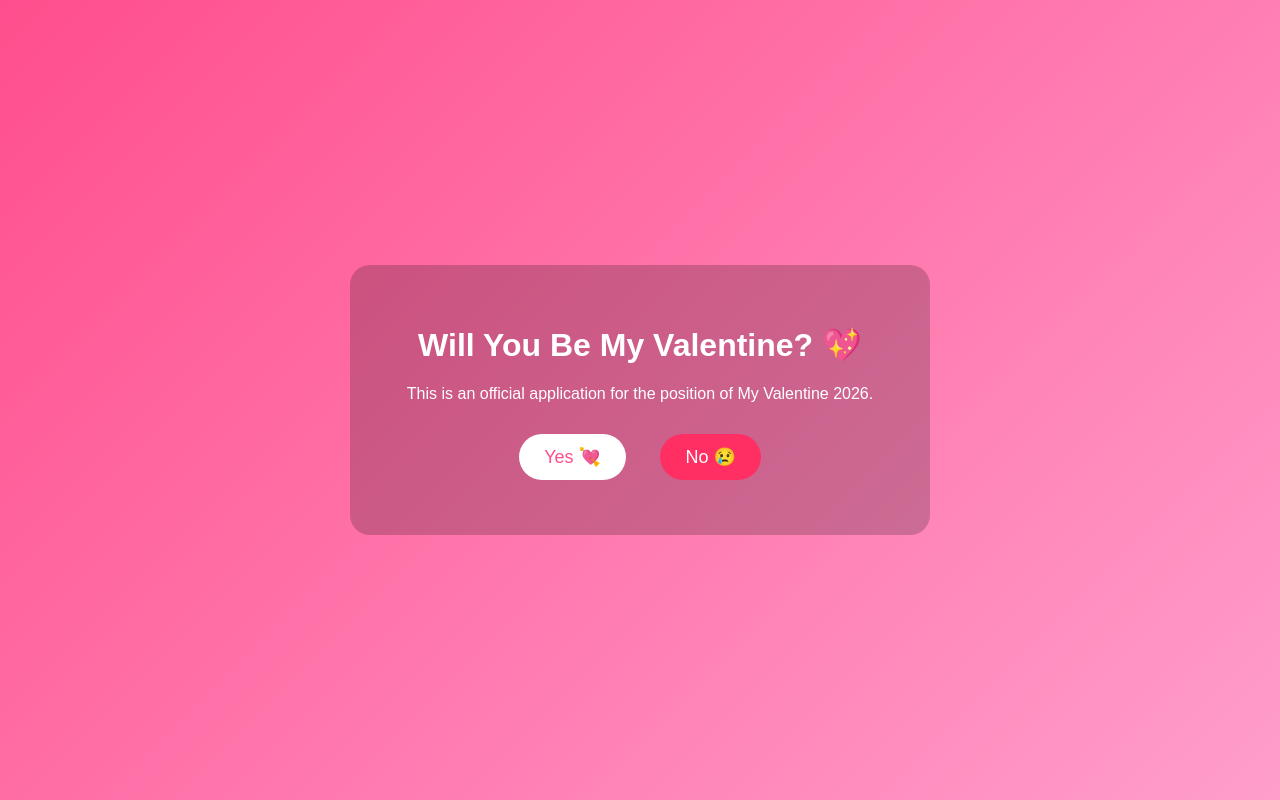
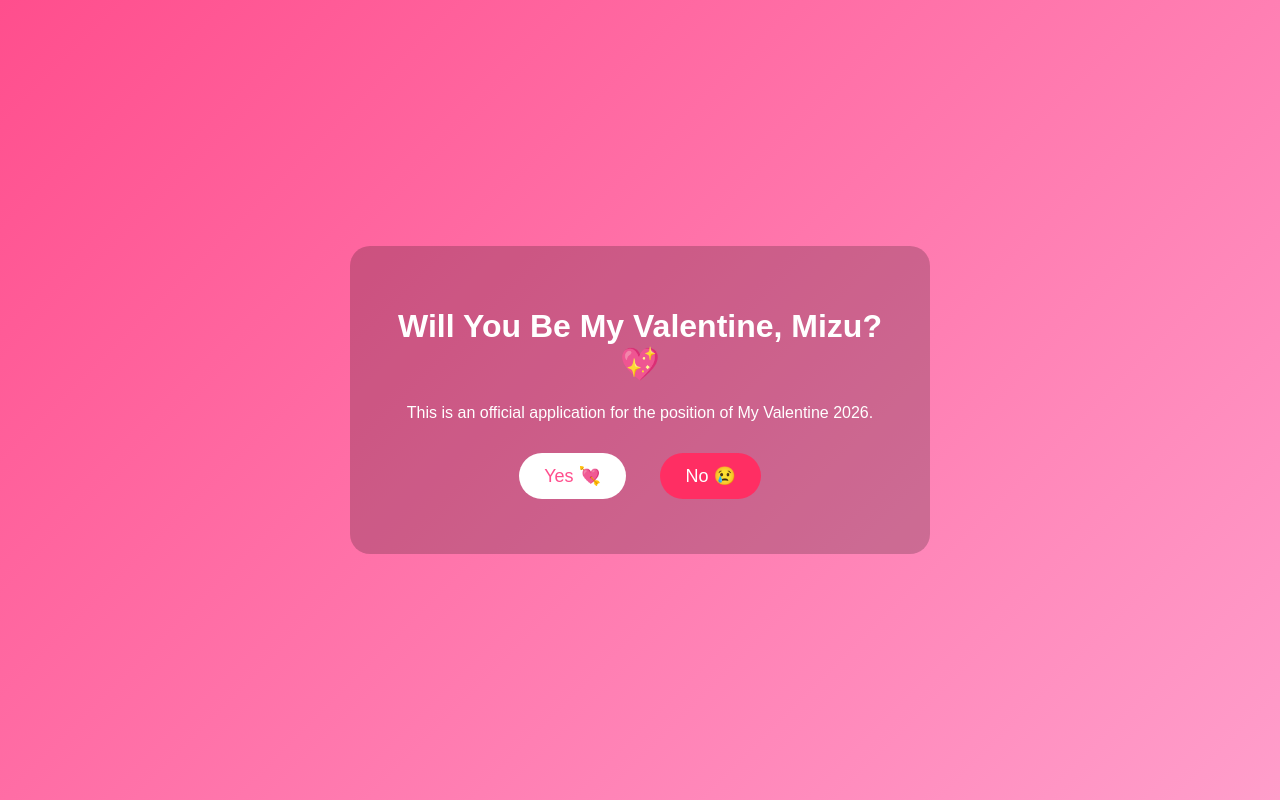
Before and after one commit to Aditya-1001/Valentine, a plain HTML site: page index.html in a window 1280 px wide. Drawn offline with Linux system fonts and the light colour scheme.

Commit message:
Update index.html

```diff
--- a/index.html
+++ b/index.html
@@ -57,7 +57,7 @@ button:hover {
 <body>
 
 <div class="container" id="question">
-  <h1>Will You Be My Valentine? 💖</h1>
+  <h1>Will You Be My Valentine, Mizu? 💖</h1>
   <p>This is an official application for the position of My Valentine 2026.</p>
   <button class="yes" onclick="sayYes()">Yes 💘</button>
   <button class="no" onclick="moveNo(this)">No 😢</button>
```
